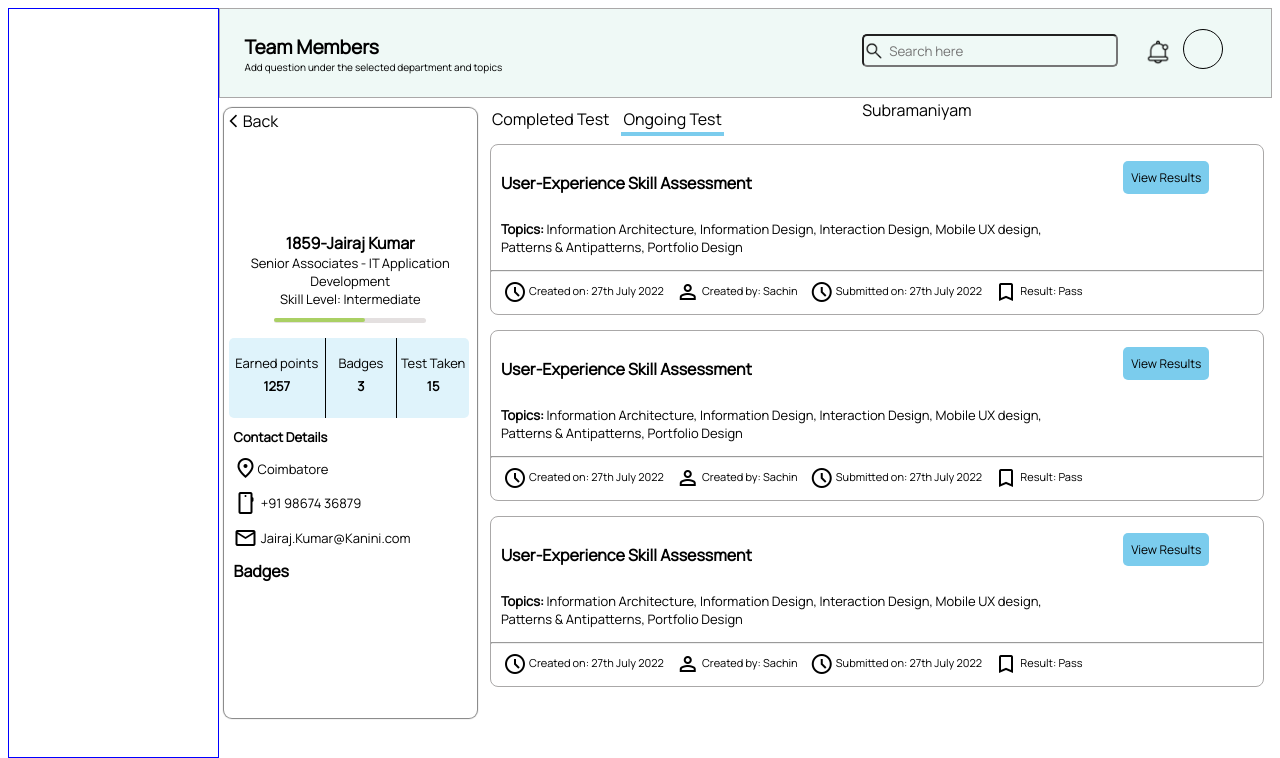
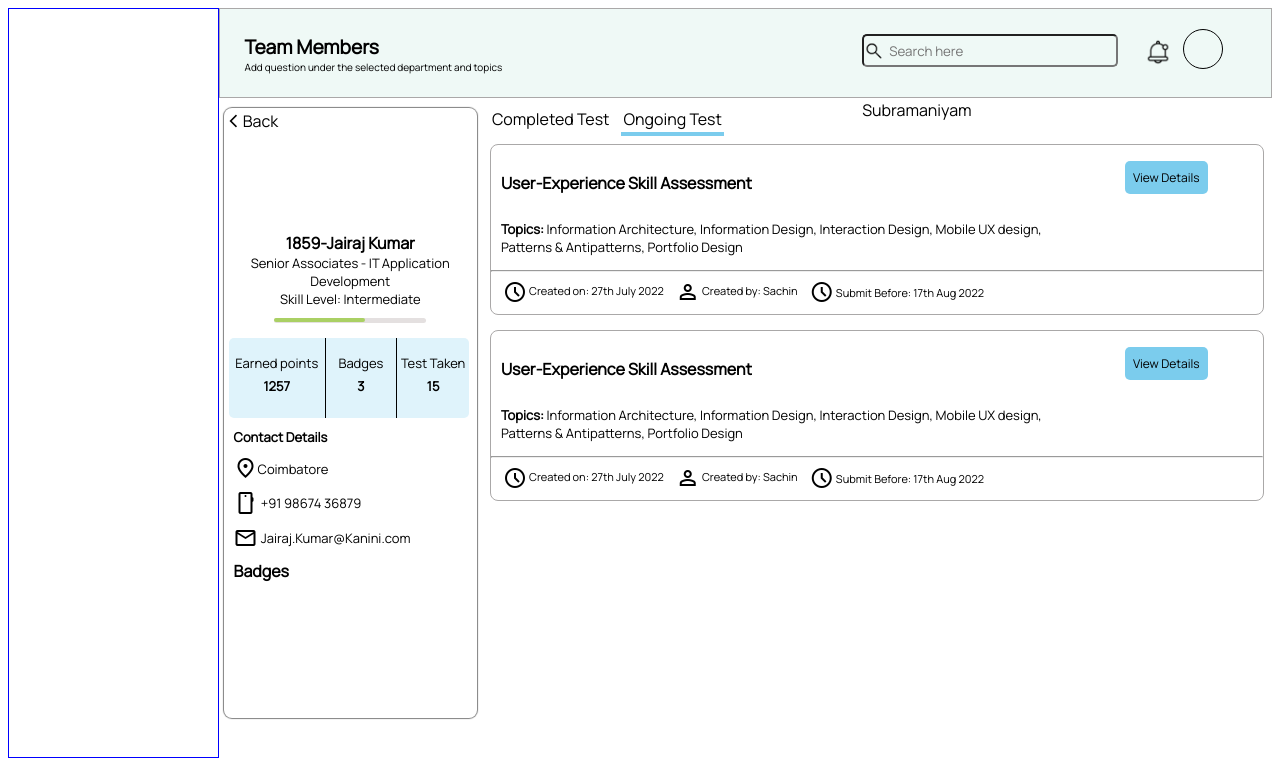
Before and after one commit to EinsteinGanesh/app, a plain HTML site: page Profile_Page.html in a window 1280 px wide. Both pictures are taken after a click on the element "Ongoing Test". Drawn offline with nearby package versions, Linux system fonts and the light colour scheme.

Commit message:
added javascript

```diff
--- a/Profile_Page.html
+++ b/Profile_Page.html
@@ -15,7 +15,9 @@
     <!-- ICON -->
     <link rel="stylesheet"
         href="https://fonts.googleapis.com/css2?family=Material+Symbols+Outlined:opsz,wght,FILL,GRAD@20..48,100..700,0..1,-50..200" />
+    <!--JQUERY-->
 
+    <script src="https://ajax.googleapis.com/ajax/libs/jquery/3.6.3/jquery.min.js"></script>
 </head>
 
 <body>
@@ -39,13 +41,13 @@
                         <input type="text" class="icon" placeholder="Search here" id="s-txt">
                     </div>
 
-                    <div id="bell-icon" >
+                    <div id="bell-icon">
 
                     </div>
-                        <div id="kannini-logo" >
+                    <div id="kannini-logo">
 
-                        </div>
-                    <div id="profile-name" >
+                    </div>
+                    <div id="profile-name">
                         <span>Subramaniyam</span>
                     </div>
 
@@ -129,9 +131,11 @@
 
             <div class="col-9" id="status-wrapper">
                 <div id="text-wrapper" style="margin-left: 8px;">
-                    <div id="text-1" onclick="underline1()" style="padding-bottom: 2px; padding-left: 2px; padding-right: 2px;">Completed Test
+                    <div id="text-1" onclick="underline1()"
+                        style="padding-bottom: 2px; padding-left: 2px; padding-right: 2px;">Completed Test
                     </div>
-                    <div id="text-2" onclick="underline()" style="padding-bottom: 2px; padding-left: 2px; padding-right: 2px;">Ongoing Test</div>
+                    <div id="text-2" onclick="underline()"
+                        style="padding-bottom: 2px; padding-left: 2px; padding-right: 2px;">Ongoing Test</div>
                 </div>
                 <div id="assessment-wrapper">
                     <div class="skill-asst" style="margin-bottom: 15px;">
@@ -163,9 +167,9 @@
                                 <span class="material-symbols-outlined">
                                     schedule
                                 </span>
-                                Submitted on: 27th July 2022
+                                <span class="submitted-text">Submitted on: 27th July 2022</span>
                             </div>
-                            <div class="create-content">
+                            <div class="create-content bookmark">
                                 <span class="material-symbols-outlined">
                                     bookmark
                                 </span>
@@ -208,9 +212,9 @@
                                 <span class="material-symbols-outlined">
                                     schedule
                                 </span>
-                                Submitted on: 27th July 2022
+                                <span class="submitted-text">Submitted on: 27th July 2022</span>
                             </div>
-                            <div class="create-content">
+                            <div class="create-content bookmark">
                                 <span class="material-symbols-outlined">
                                     bookmark
                                 </span>
@@ -224,7 +228,7 @@
 
                     </div>
 
-                    <div class="skill-asst">
+                    <div class="skill-asst" id="skill-asst-box">
                         <div class="inside-text col-9">
                             <h5>User-Experience Skill Assessment</h5>
                             <p style="margin-top: 0px;"><strong>Topics: </strong>Information Architecture, Information
@@ -255,7 +259,7 @@
                                 </span>
                                 Submitted on: 27th July 2022
                             </div>
-                            <div class="create-content">
+                            <div class="create-content ">
                                 <span class="material-symbols-outlined">
                                     bookmark
                                 </span>
@@ -282,15 +286,38 @@
     <script>
         var OngoingTest = document.getElementById("text-2");
         var CompletedTest = document.getElementById("text-1");
+        var skillbox = document.getElementById("skill-asst-box");
+        var bkmark = document.getElementsByClassName("bookmark");
+        var subText = document.getElementsByClassName("submitted-text");
 
-        function underline(){
-            OngoingTest.style.borderBottom="4px solid rgb(123,204,237)";
-            CompletedTest.style.borderBottom="4px solid rgb(255,255,255)";
+        function underline() {
+            OngoingTest.style.borderBottom = "4px solid rgb(123,204,237)";
+            CompletedTest.style.borderBottom = "4px solid rgb(255,255,255)";
+
+            skillbox.style.display = "none";
+
+
+            for (var i = 0; i < bkmark.length; i++) {
+                bkmark[i].style.display = "none";
+            }
+
+        $(".submitted-text").html("Submit Before: 17th Aug 2022");
+        $(".button").html("View Details");
+
         }
 
-        function underline1(){
-            OngoingTest.style.borderBottom="4px solid rgb(255,255,255)";
-            CompletedTest.style.borderBottom="4px solid rgb(123,204,237)" ;
+        function underline1() {
+            OngoingTest.style.borderBottom = "4px solid rgb(255,255,255)";
+            CompletedTest.style.borderBottom = "4px solid rgb(123,204,237)";
+            skillbox.style.display = "block";
+            for (var i = 0; i < bkmark.length; i++) {
+                bkmark[i].style.display = "block";
+
+
+            }
+
+            $(".submitted-text").html("Submitted on: 27th July 2022");
+            $(".button").html("View Results");
         }
     </script>
 </body>
```
